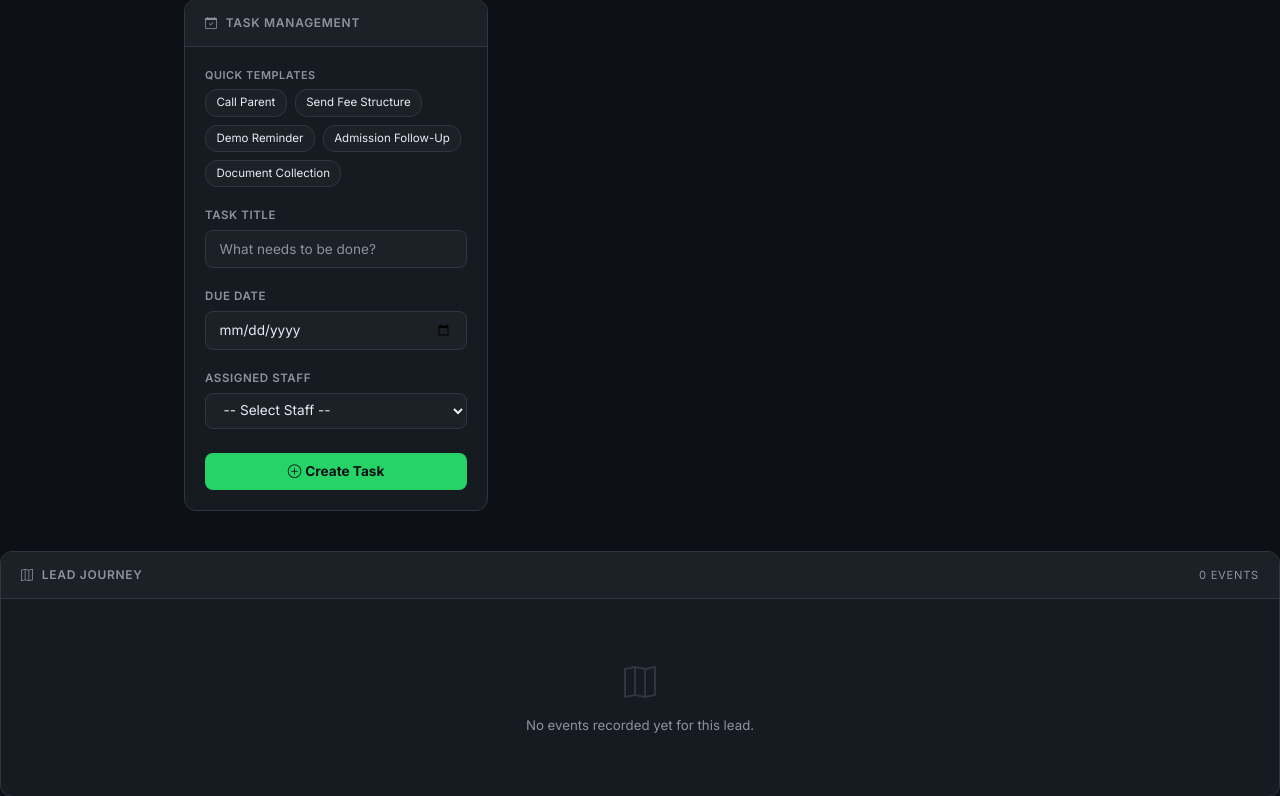
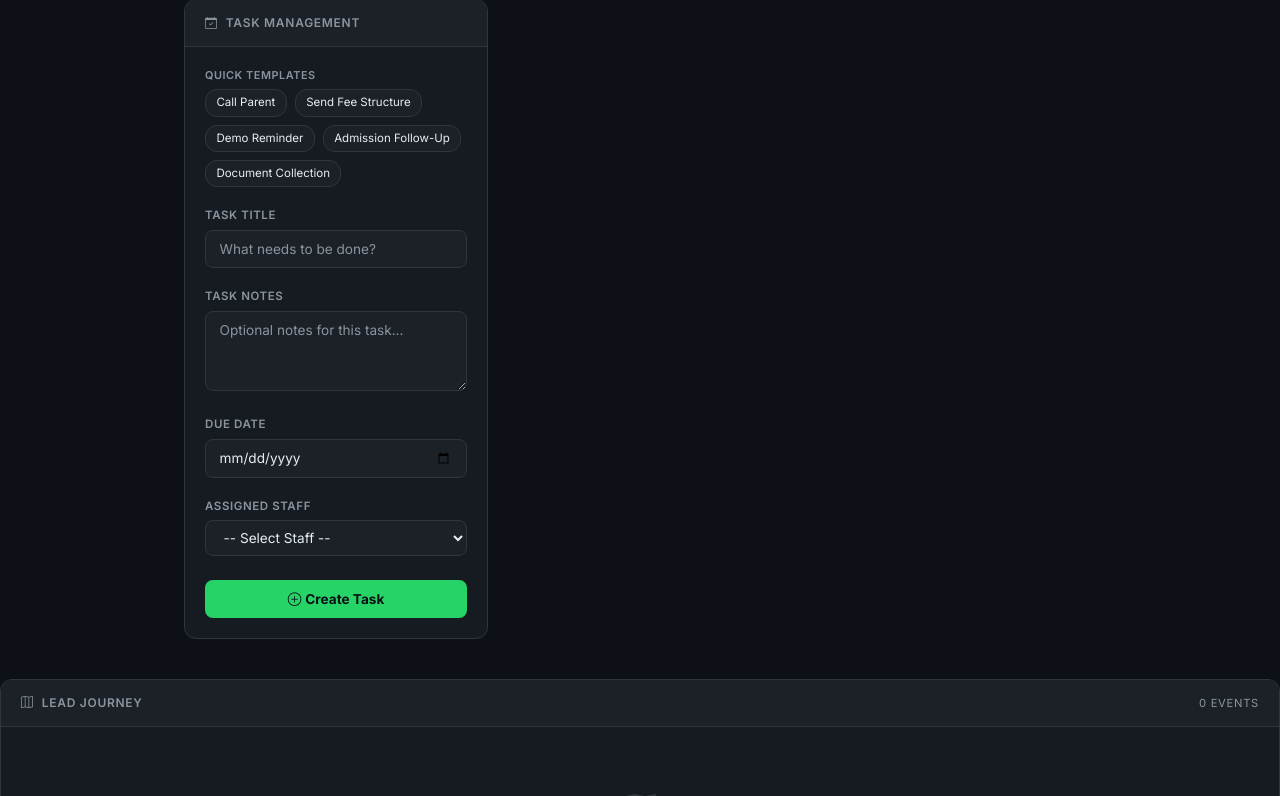
Before and after one commit to oxfordmkl/whatsapp, a Flask app: template templates/crm_lead_detail.html in a window 1280 px wide. Shown: the part 1533-2329 px from the top of the page. Run offline with Flask 3, Linux system fonts and the light colour scheme; the template is opened without the code that fills it, so the values that code supplies are empty; parts of the project's set-up code (start-up, migrations or seed data) failed here and were passed over.

Commit message:
The UX Fix for Phase 9.3A (Task Management Template Separation)

```diff
--- a/templates/crm_lead_detail.html
+++ b/templates/crm_lead_detail.html
@@ -919,11 +919,11 @@
               <div class="mb-3">
                 <div style="font-size: 0.68rem; font-weight: 600; text-transform: uppercase; color: var(--text-muted); margin-bottom: 0.4rem; letter-spacing: 0.05em;">Quick Templates</div>
                 <div class="d-flex gap-2 flex-wrap" id="task-templates">
-                  <button type="button" class="btn-qr" onclick="document.getElementById('task_title').value='Call Parent'">Call Parent</button>
-                  <button type="button" class="btn-qr" onclick="document.getElementById('task_title').value='Send Fee Structure'">Send Fee Structure</button>
-                  <button type="button" class="btn-qr" onclick="document.getElementById('task_title').value='Demo Reminder'">Demo Reminder</button>
-                  <button type="button" class="btn-qr" onclick="document.getElementById('task_title').value='Admission Follow-Up'">Admission Follow-Up</button>
-                  <button type="button" class="btn-qr" onclick="document.getElementById('task_title').value='Document Collection'">Document Collection</button>
+                  <button type="button" class="btn-qr" onclick="document.getElementById('task_title').value='Call Parent'; document.getElementById('task_notes').value='Call parent and explain course details. Confirm admission interest.'">Call Parent</button>
+                  <button type="button" class="btn-qr" onclick="document.getElementById('task_title').value='Send Fee Structure'; document.getElementById('task_notes').value='Send latest fee structure and payment options.'">Send Fee Structure</button>
+                  <button type="button" class="btn-qr" onclick="document.getElementById('task_title').value='Demo Reminder'; document.getElementById('task_notes').value='Remind student about scheduled demo session.'">Demo Reminder</button>
+                  <button type="button" class="btn-qr" onclick="document.getElementById('task_title').value='Admission Follow-Up'; document.getElementById('task_notes').value='Follow up regarding admission decision.'">Admission Follow-Up</button>
+                  <button type="button" class="btn-qr" onclick="document.getElementById('task_title').value='Document Collection'; document.getElementById('task_notes').value='Collect pending documents required for admission.'">Document Collection</button>
                 </div>
               </div>
 
@@ -931,6 +931,12 @@
               <div class="mb-3">
                 <label class="form-label-crm" for="task_title">Task Title</label>
                 <input type="text" class="crm-input" name="task" id="task_title" placeholder="What needs to be done?" required>
+              </div>
+
+              <!-- Task Notes -->
+              <div class="mb-3">
+                <label class="form-label-crm" for="task_notes">Task Notes</label>
+                <textarea class="crm-input" name="notes" id="task_notes" placeholder="Optional notes for this task..." style="min-height: 80px;"></textarea>
               </div>
 
               <!-- Due Date -->
@@ -1059,6 +1065,9 @@
                   <span style="font-size: 0.85rem; color: var(--text-main); font-weight: 600; display: block; width: 100%;">
                     {{ event_payload_map[ev.id].get('task') }}
                   </span>
+                  {% if event_payload_map[ev.id].get('notes') %}
+                  <span style="font-size: 0.75rem; color: var(--text-muted); display: block; margin-top: 2px; margin-bottom: 4px; white-space: pre-wrap;">{{ event_payload_map[ev.id].get('notes') }}</span>
+                  {% endif %}
                   <span style="font-size: 0.75rem; color: var(--text-muted); display: block;">
                     Assigned: <strong style="color:var(--text-main)">{{ event_payload_map[ev.id].get('staff') }}</strong> &middot; Due: <strong style="color:var(--yellow)">{{ event_payload_map[ev.id].get('due_date') }}</strong>
                   </span>
```
Also changed, not shown: app/routes/admin.py (+13 -8 lines).
